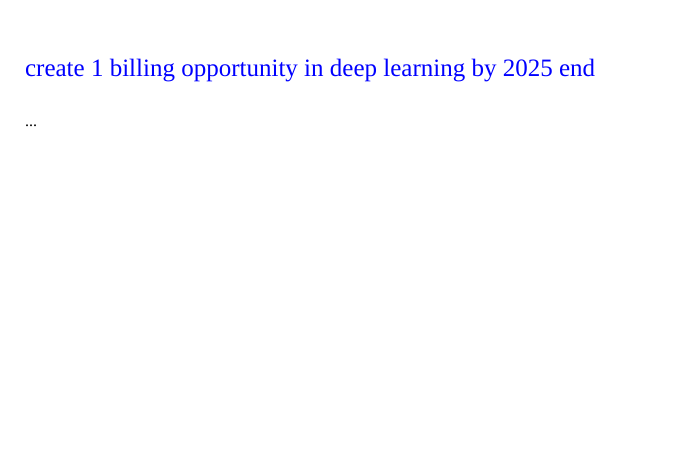
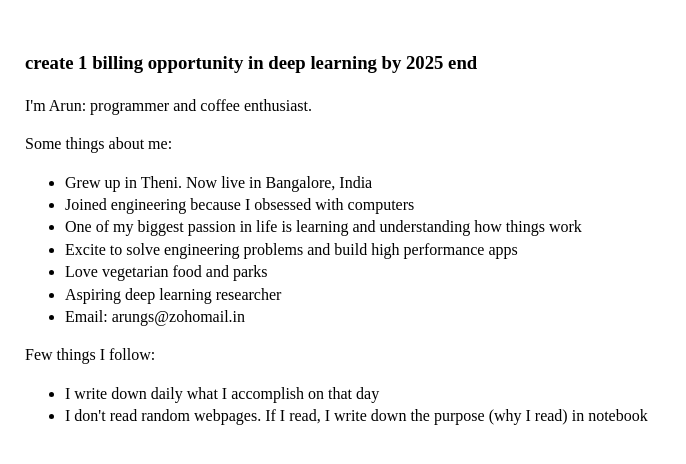
Before and after one commit to arungse/me, a plain HTML site: page index.html in a window 1280 px wide. Shown: the whole page, without its empty margins (0-686 px from the left). Drawn offline with Linux system fonts and the light colour scheme.

Commit message:
fix content view

```diff
--- a/index.html
+++ b/index.html
@@ -13,63 +13,31 @@
         margin-left: 0;
         margin-right: auto;
     }
-
-    #content {
-        display: none;
-    }
 </style>
 </head>
 
 <body>
-  <font style="font-family:times;font-size:25px;">
-  <p> <font color=blue>create 1 billing opportunity in deep learning by 2025 end</font> </p>
-  <font style="font-size:1rem;">
 
-<div onclick="displayTextContext()" id="clockButton">...</div>
+<h3> <b> create 1 billing opportunity in deep learning by 2025 end </b> </h3>
 
-<div id="content">
-<p> I'm Arun G: programmer and aspiring deep learning researcher </p>
+<p> I'm Arun: programmer and coffee enthusiast.  </p>
 
 Some things about me:
 <ul>
-    <li> Grew up in Theni, India </li>
+    <li> Grew up in Theni. Now live in Bangalore, India </li>
     <li> Joined engineering because I obsessed with computers </li>
-    <li> Love vegetarian foods and parks </li>
-    <li> Live in Bengaluru </li>
     <li> One of my biggest passion in life is learning and understanding how things work </li>
     <li> Excite to solve engineering problems and build high performance apps </i>
+	<li> Love vegetarian food and parks </li>
+	<li> Aspiring deep learning researcher </li>
     <li> Email: arungs@zohomail.in </li>
 </ul>
 
-Some things I follow:
+Few things I follow:
 <ul>
-<li> Focus <br>
-     Greg McKeown, who wrote a phenomenal book on productivity called Essentialism, boils this down to one key concept: <i> Schedule two hours each day to work on your Top Goal only. And do this every single workday. Period. </i> <br> <br>
-
-     During this top goal time, do not respond to emails, texts, calls, and messages. Only work on your top priority during these two hours. If you follow this pattern each workday, you will achieve amazing things. <br> <br>
-</li>
-
-<li> What did you do last week? Please write down approx 5 bullets of what you accomplished last week. <br> <br>
-</li>
+<li> I write down daily what I accomplish on that day </li>
+<li> I don't read random webpages. If I read, I write down the purpose (why I read) in notebook </li>
 </ul>
-</div>
 
 </body>
 </html>
-
-
-<script>
-function displayTextContext() {
-  var textDisplay = document.getElementById('content');
-  var displaySetting = textDisplay.style.display;
-  var clockButton = document.getElementById('clockButton');
-
-  if (displaySetting == 'block') {
-    textDisplay.style.display = 'none';
-    clockButton.innerHTML = '...';
-  } else {
-    textDisplay.style.display = 'block';
-    clockButton.innerHTML = '&#9650;';
-  }
-}
-</script>
```
